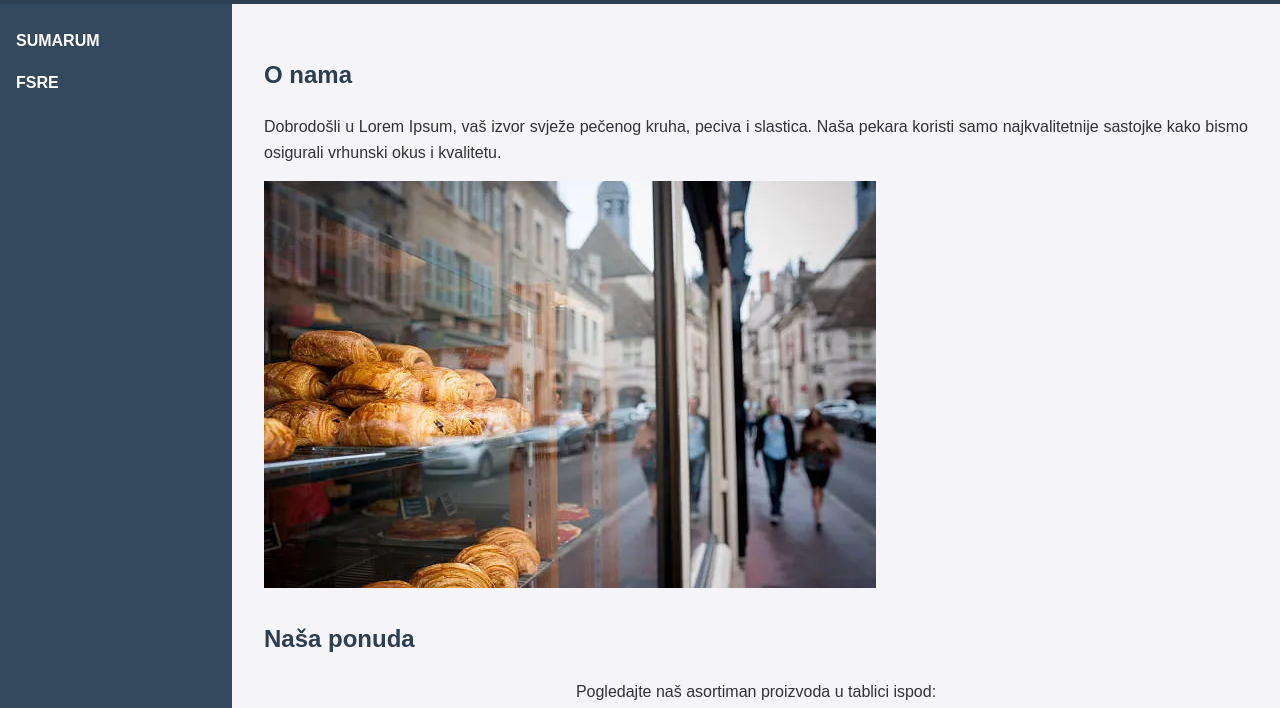
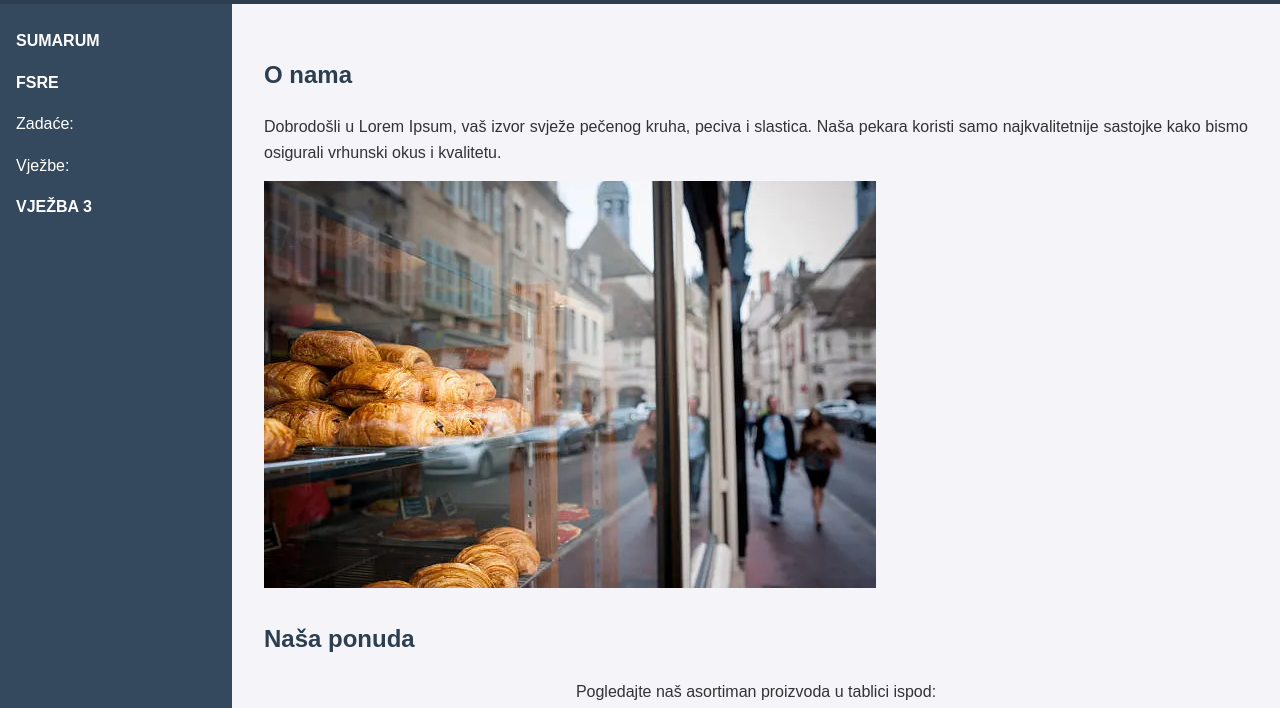
Before and after one commit to josiplaninic/FSRE-zadaca-RWA, a plain HTML site: page index.html in a window 1280 px wide. Shown: the part 92-800 px from the top of the page. Drawn offline with Linux system fonts and the light colour scheme.

Commit message:
added vjezba3

```diff
--- a/index.html
+++ b/index.html
@@ -20,7 +20,9 @@
             <ul>
                 <li><a href="https://eucenje.sum.ba/moodle/">SUMARUM</a></li>
                 <li><a href="https://fsre.sum.ba/">FSRE</a></li>
-
+                <li style="color: white;">Zadaće:</li>
+                <li style="color: white;">Vježbe:</li>
+                <li><a href="/VJEZBA3.txt">VJEŽBA 3</a></li>
             </ul>
         </nav>
 
```
Also changed, not shown: VJEZBA3.txt (added).
